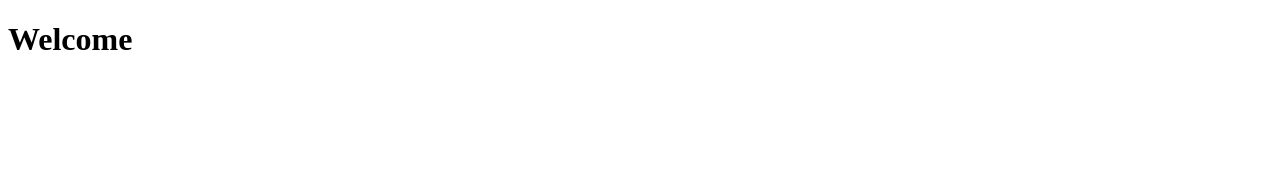
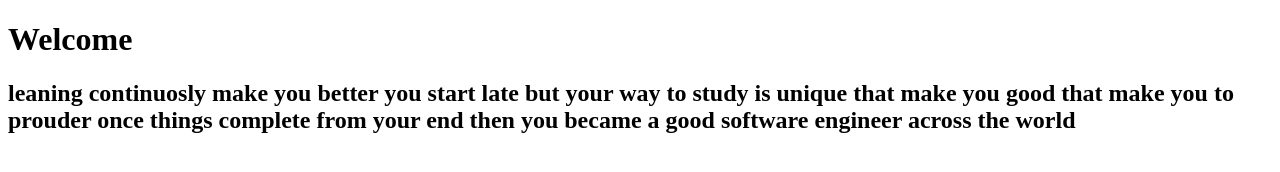
Before and after one commit to SBhardwaj10/Myproject, a plain HTML site: page index.html in a window 1280 px wide. Drawn offline with Linux system fonts and the light colour scheme.

Commit message:
index.file1.1

```diff
--- a/index.html
+++ b/index.html
@@ -7,5 +7,6 @@
 </head>
 <body>
     <h1>Welcome</h1>
+    <h2>leaning continuosly make you better you start late but your way to study is unique that make you good that make you to prouder once things complete from your end then you became a good software engineer across the world </h2>
 </body>
 </html>
```
